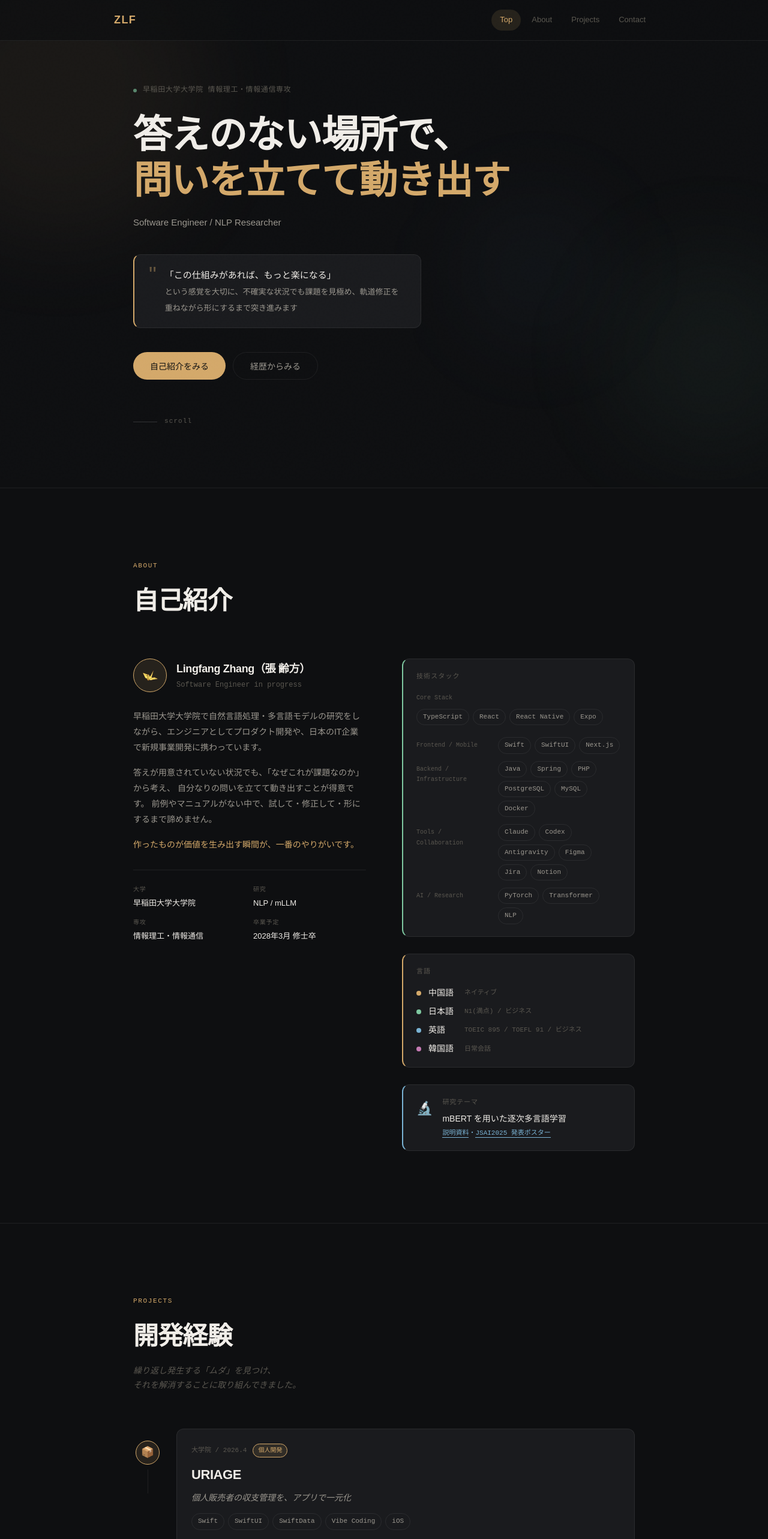
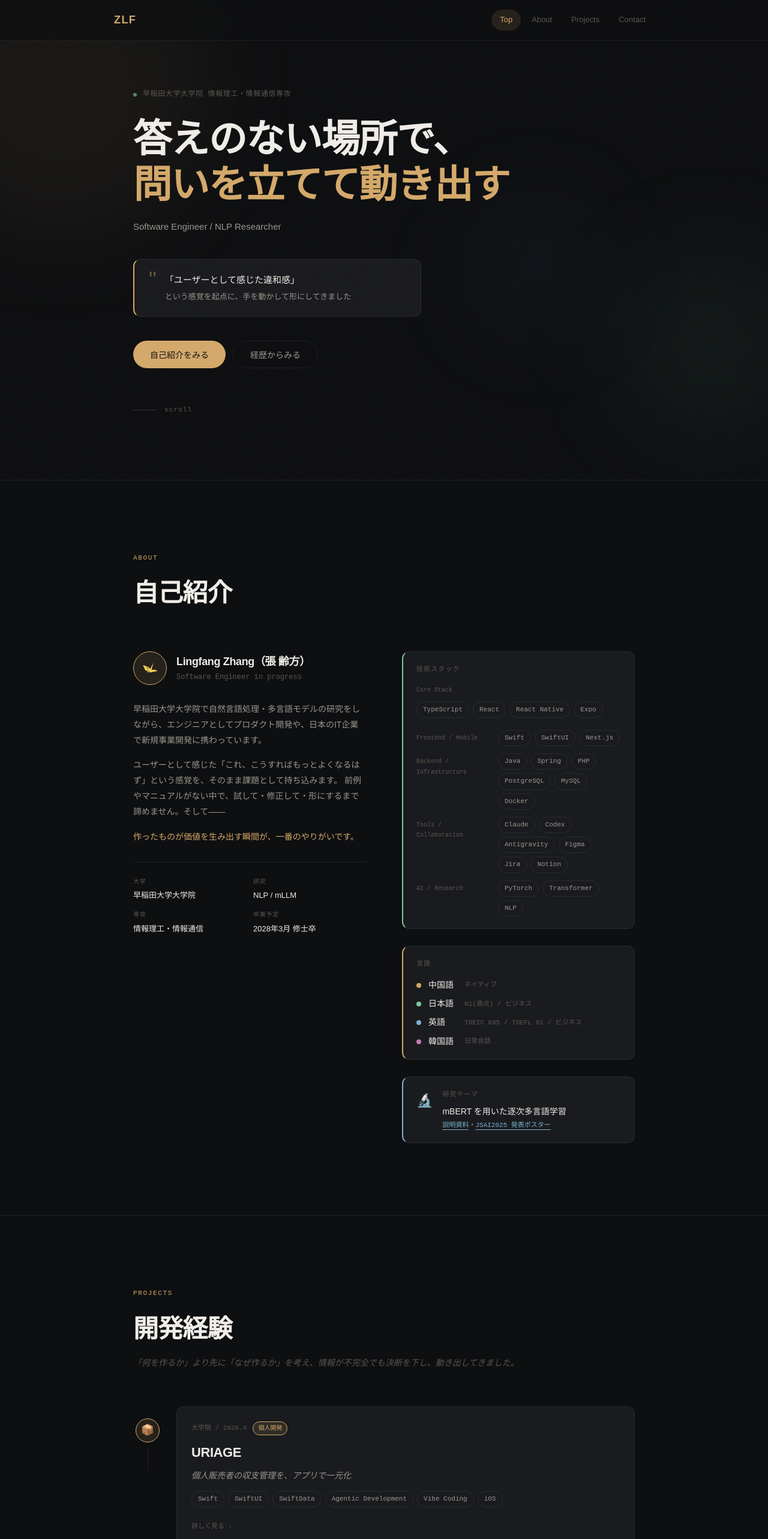
Before and after one commit to mamezlf/portfolio, a React (Vite) app: page / in a window 1280 px wide. Shown: the top 2566 px of the page at 60% size. Built offline with nearby package versions, Linux system fonts and the light colour scheme.

Commit message:
言葉をまとめたbesides stories

```diff
--- a/src/components/About.tsx
+++ b/src/components/About.tsx
@@ -65,9 +65,8 @@ const About: React.FC = () => {
             </p>
 
             <p className="bio-text">
-              答えが用意されていない状況でも、「なぜこれが課題なのか」から考え、
-              自分なりの問いを立てて動き出すことが得意です。
-              前例やマニュアルがない中で、試して・修正して・形にするまで諦めません。
+              ユーザーとして感じた「これ、こうすればもっとよくなるはず」という感覚を、そのまま課題として持ち込みます。
+              前例やマニュアルがない中で、試して・修正して・形にするまで諦めません。そして——
             </p>
 
             <p className="bio-text accent-text">
--- a/src/components/Projects.tsx
+++ b/src/components/Projects.tsx
@@ -24,7 +24,14 @@ const projects: Project[] = [
     tagline: "個人販売者の収支管理を、アプリで一元化",
     story:
       "私はハンドメイドが趣味で、作った作品をフリマアプリで販売している中、利益を把握するのに毎回手動で売上から送料や資材費などを差し引く計算を行う必要がある「ムダ」に気づいた。このムダを課題として捉え、解決するために 売上と経費の記録・利益自動計算・商品別収支一覧 などの機能を備えたiOSアプリを開発した。日常生活で利用しながら改善を重ね、繰り返し発生する計算作業を効率化した。",
-    tags: ["Swift", "SwiftUI", "SwiftData", "Vibe Coding", "iOS"],
+    tags: [
+      "Swift",
+      "SwiftUI",
+      "SwiftData",
+      "Agentic Development",
+      "Vibe Coding",
+      "iOS",
+    ],
     highlights: [
       "送料・資材費を含めた収支を一元管理し、利益の可視化を実現",
       "月次レポート機能により、販売活動の振り返りを効率化",
@@ -51,7 +58,7 @@ const projects: Project[] = [
     name: "KNTY24 (KINTAI)",
     tagline: "開発を早く進める仕組みを、未経験チームの中で整備",
     story:
-      "インターンのプログラムで、社内向け勤怠管理アプリを4人チームでアジャイル開発によって構築した。\nReact Native＋TypeScriptを用い、5回のスプリントを通して、要件定義から設計・実装・テスト・レビューまで一貫して行った。\n私はエンジニアとして実装を担う一方、進捗管理やタスク分配、顧客への要件確認も主体的に引き受け、実質 PM の役割を果たした。また、PRルールやコーディング規約、フォーマッターを整備し、レビュー品質の向上に貢献した。さらに、非同期ワークで作業するメンバー間で状況を共有できるよう、Slackのログチャンネル運用を提案・導入し、チームの開発速度の向上を果たした。結果として、私たちは「開発スピードが速く、プロダクトの品質も高い」チームと評価を受けた。",
+      "長期インターンで、社内向け勤怠管理アプリを4人チームでアジャイル開発によって構築した。\nReact Native＋TypeScriptを用い、5回のスプリントを通して、要件定義から設計・実装・テスト・レビューまで一貫して行った。\n私はエンジニアとして実装を担う一方、進捗管理やタスク分配、顧客への要件確認も主体的に引き受け、実質 PM の役割を果たした。また、PRルールやコーディング規約、フォーマッターを整備し、レビュー品質の向上に貢献した。さらに、非同期ワークで作業するメンバー間で状況を共有できるよう、Slackのログチャンネル運用を提案・導入し、チームの開発速度の向上を果たした。結果として、私たちは「開発スピードが速く、プロダクトの品質も高い」チームと評価を受けた。",
     tags: [
       "React Native",
       "TypeScript",
@@ -104,7 +111,7 @@ const projects: Project[] = [
     id: "bridgeapp",
     period: "大学4年 / 2025.10 - 2026.3",
     name: "BRIDGEAPP",
-    tagline: "「なぜ作るか」から考えた、初めての上流工程Ω",
+    tagline: "「なぜ作るか」から考えた、初めての上流工程",
     story:
       "IT就職を目指す学生と、即戦力を求める中小企業をつなぐマッチングプラットフォームの設計を担当した。上流工程（要件定義・基本設計・詳細設計）は完全に未経験。「何を作るか」より「なぜ作るか」を先に考え抜くことを求められた初めてのプロジェクトだった。\n市場の既存サービスは履歴書と数回の面接だけで判断するため、学生・企業双方にミスマッチが多い。自社研修を通じて得た学生の行動データと特性情報を活かした、新しいマッチングの設計を目指した。\nLean Canvasでビジネスモデルを整理し、学生・企業それぞれのユーザーフロー（能動・受動）を設計。Atomic Designの考え方で画面を分解しながら、33画面・8機能群の設計稿を完成させた。自分が離脱した後も、設計材料はチームの基盤資産として継続活用されている。",
     tags: [
@@ -192,6 +199,13 @@ const typeLabel: Record<string, string> = {
   internship: "インターン",
 };
 
+const contentText = {
+  projectsSub:
+    "「何を作るか」より先に「なぜ作るか」を考え、情報が不完全でも決断を下し、動き出してきました。",
+  philoQuote:
+    "自分が感じた課題から動き出し、まず形にして、使いながら直します。",
+};
+
 const Projects: React.FC = () => {
   const [expanded, setExpanded] = useState<Record<string, boolean>>({});
   const [previewState, setPreviewState] = useState<{
@@ -209,11 +223,7 @@ const Projects: React.FC = () => {
         <div className="projects-header">
           <span className="section-label">Projects</span>
           <h2 className="section-title">開発経験</h2>
-          <p className="projects-sub">
-            繰り返し発生する「ムダ」を見つけ、
-            <br />
-            それを解消することに取り組んできました。
-          </p>
+          <p className="projects-sub">{contentText.projectsSub}</p>
         </div>
 
         {/* Timeline */}
@@ -341,9 +351,7 @@ const Projects: React.FC = () => {
         {/* Bottom philosophy */}
         <div className="projects-footer">
           <div className="philosophy-strip">
-            <span className="philo-quote">
-              これらの経験はすべて、答えのない状況から始まっています。
-            </span>
+            <span className="philo-quote">{contentText.philoQuote}</span>
           </div>
         </div>
       </div>
--- a/src/components/Welcome.tsx
+++ b/src/components/Welcome.tsx
@@ -39,12 +39,10 @@ const Welcome: React.FC = () => {
         >
           <span className="quote-mark">"</span>
           <p>
-            「この仕組みがあれば、もっと楽になる」
+            「ユーザーとして感じた違和感」
             <br />
             <span className="philosophy-sub">
-              という感覚を大切に、不確実な状況でも課題を見極め、
-              {/* <br /> */}
-              軌道修正を重ねながら形にするまで突き進みます
+              という感覚を起点に、手を動かして形にしてきました
             </span>
           </p>
         </div>
--- a/src/index.css
+++ b/src/index.css
@@ -504,7 +504,7 @@ h3 {
   flex-shrink: 0;
 }
 
-.lang-info{
+.lang-info {
   display: grid;
   grid-template-columns: 60px 1fr;
   align-items: center;
@@ -601,6 +601,7 @@ h3 {
   color: var(--text-muted);
   margin-bottom: 60px;
   font-style: italic;
+  white-space: pre-wrap;
 }
 
 .timeline {
@@ -811,6 +812,7 @@ h3 {
   color: var(--text-secondary);
   font-weight: 300;
   font-style: italic;
+  white-space: pre-wrap;
 }
 
 /* ===== CLOSING ===== */
```
